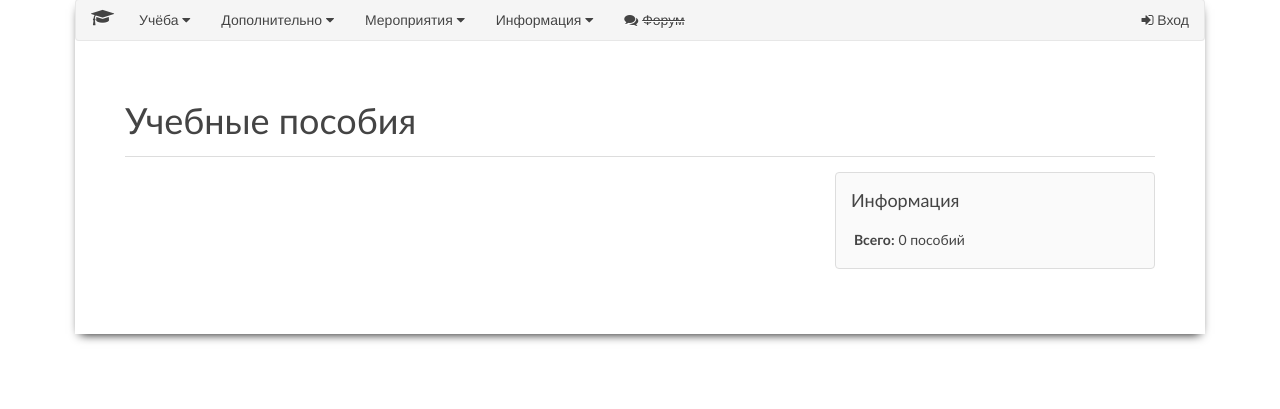
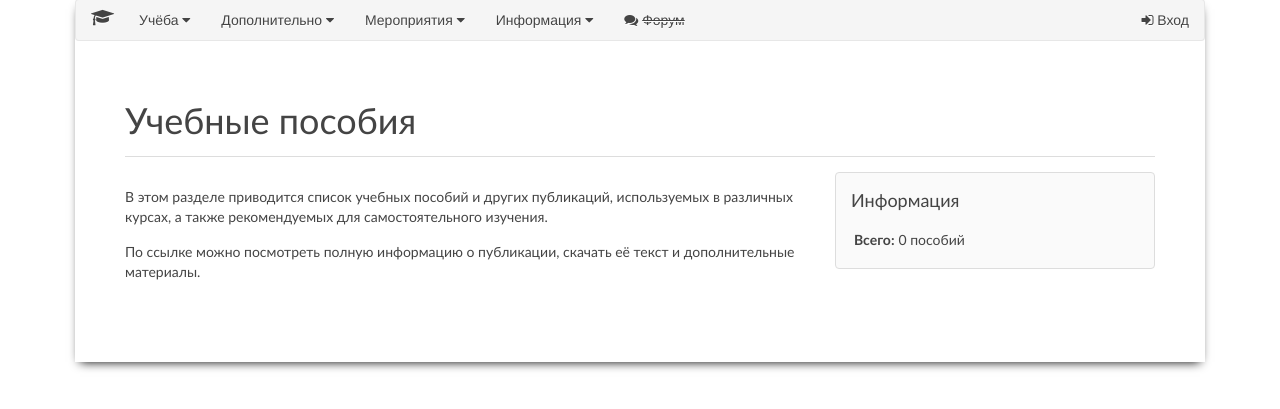
Before and after one commit to fromeflow/worksite, a Django app: template templates/textbooks/textbook_list.html in a window 1280 px wide. Shown: the part 16-425 px from the top of the page. Run offline with Django 3.2, Linux system fonts and the light colour scheme; the template is opened without the code that fills it, so the values that code supplies are empty.

Commit message:
Добавлен текст на страницу со списком пособий

```diff
--- a/templates/textbooks/textbook_list.html
+++ b/templates/textbooks/textbook_list.html
@@ -11,6 +11,11 @@
 {% endblock %}
 
 {% block content_left %}
+<p>В этом разделе приводится список учебных пособий и других публикаций, используемых в различных курсах,
+    а также рекомендуемых для самостоятельного изучения.</p>
+
+<p>По ссылке можно посмотреть полную информацию о публикации, скачать её текст и дополнительные материалы.</p>
+
 <ol>
     {% for tb in textbook_list %}
     <li><a href="{% url 'textbooks:detail' pk=tb.id %}">{{ tb }}</a></li>
```
